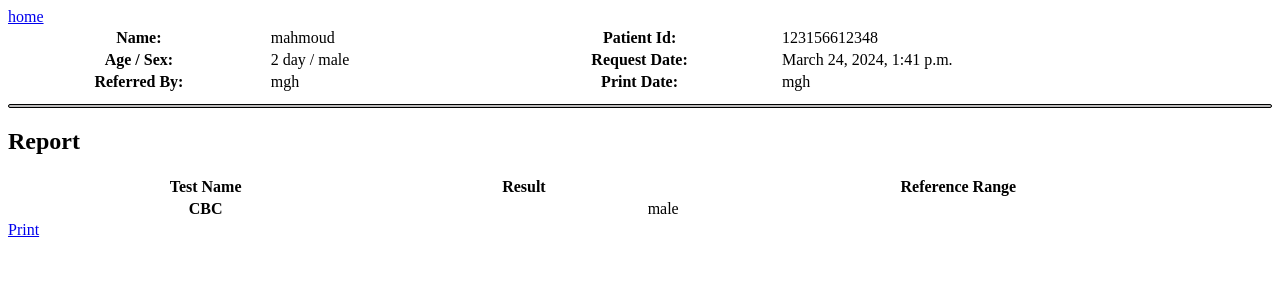
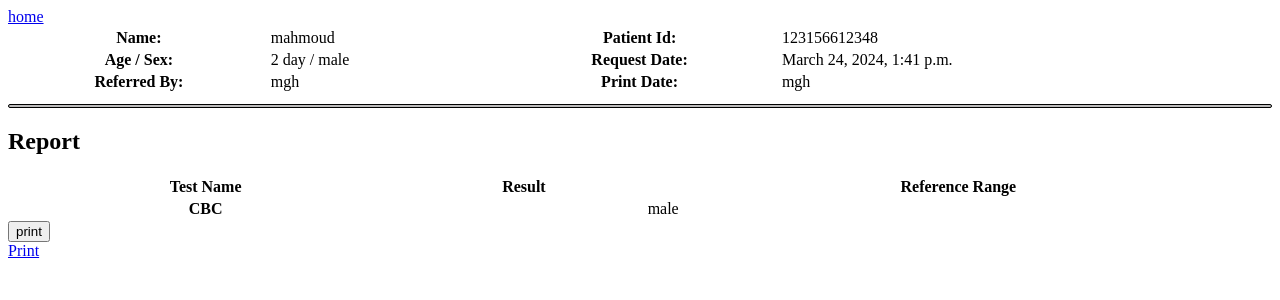
Before and after one commit to mahmoud15670/program, a Django app: page /result/1/print in a window 1280 px wide. Shown: the top 300 px of the page. Run offline with Django 4.2, Linux system fonts and the light colour scheme; data comes from the database, SQL or seed files in the repository.

Commit message:
Mar 24, 2024, 3:04 PM

```diff
--- a/mhlbia/homs/templates/homs/result_detail.html
+++ b/mhlbia/homs/templates/homs/result_detail.html
@@ -38,6 +38,10 @@
         <td>{{result.ref}}</td>
     </tr>
 </table>
+<form action="{% url 'result_print' result.id %}" method="post">
+    {% csrf_token %}
+    <input type="submit" value="print">
+</form>
 <a href="javascript:window.print()">Print</a>
 <footer><img src="{% static 'tail.jpg' %}" alt="tail img"></footer>
 <style>
```
